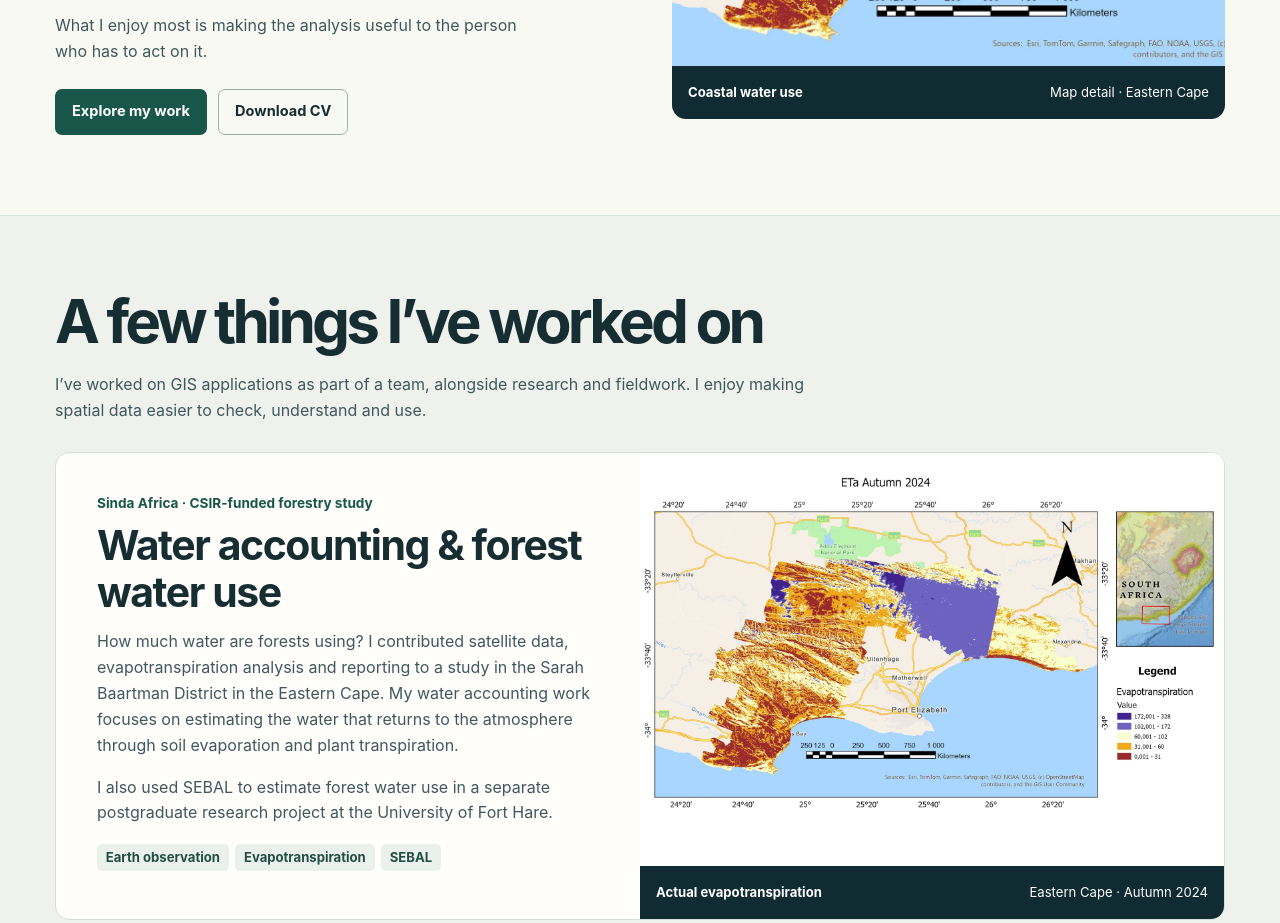
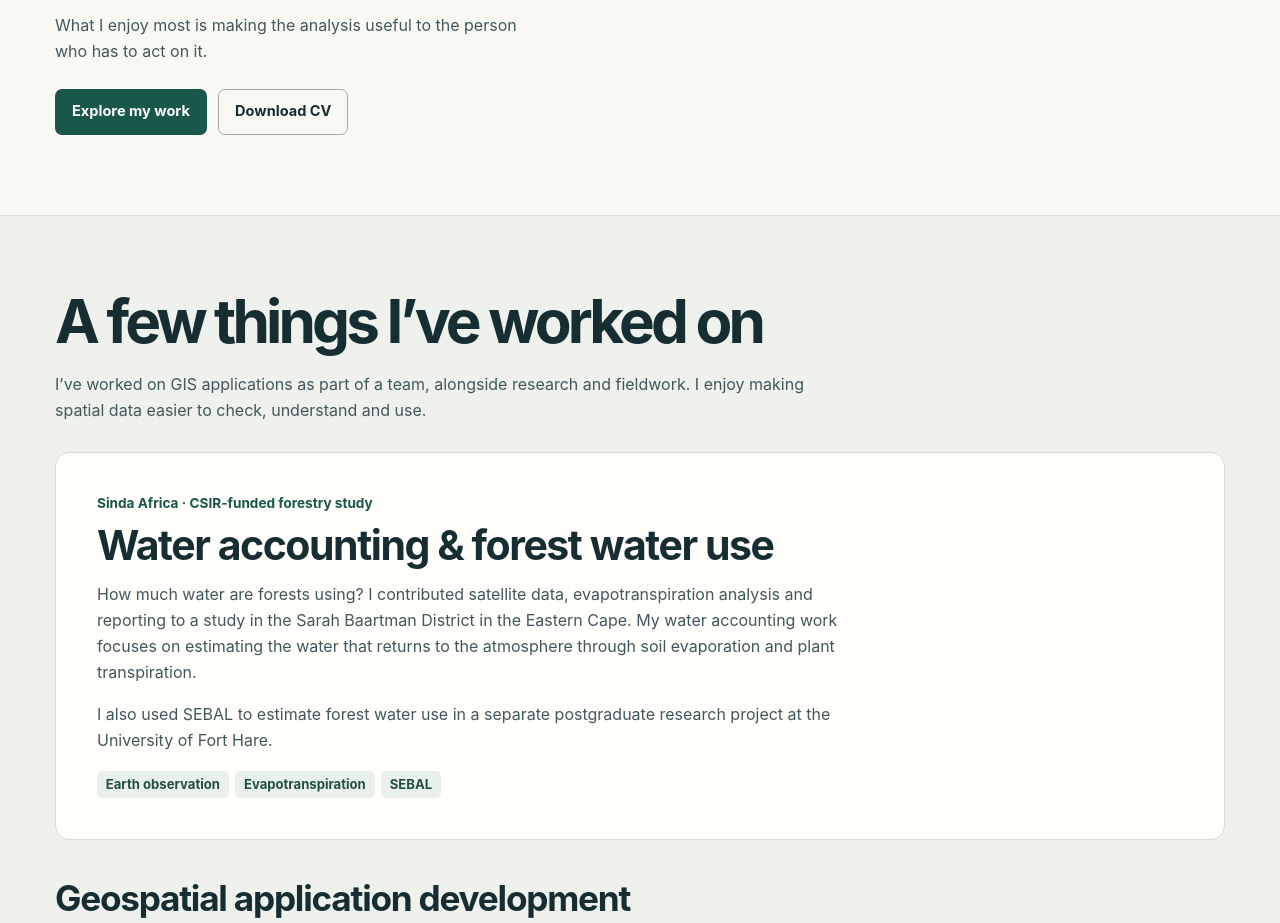
Before and after one commit to cmbar94/cmbar94.github.io, a plain HTML site: page index.html in a window 1280 px wide. Shown: the part 488-1411 px from the top of the page. Drawn offline with Linux system fonts and the light colour scheme.

Commit message:
Remove the unrepresentative evapotranspiration map from the portfolio

```diff
--- a/index.html
+++ b/index.html
@@ -9,8 +9,6 @@
 <meta property="og:description" content="Projects in GIS development, water accounting, GeoAI and Earth observation.">
 <meta property="og:type" content="website">
 <link rel="canonical" href="https://cmbar94.github.io/">
-<meta property="og:image" content="https://cmbar94.github.io/assets/eastern-cape-et.webp">
-<link rel="icon" href="assets/eastern-cape-et.webp">
 <title>Simbarashe Mukanganyama | Geospatial Portfolio</title>
 <style>
 :root {
@@ -177,6 +175,8 @@ h2 { font-size: clamp(2.2rem, 4.7vw, 4rem); font-weight: 750; }
 
 .hero .hero-art > a { position: relative; overflow: hidden; aspect-ratio: 1.42; }
 .hero .hero-art img { position: absolute; width: 155%; max-width: none; left: -7%; top: 50%; transform: translateY(-50%); }
+.hero, .feature { grid-template-columns: minmax(0, 1fr); }
+.feature-copy p { max-width: 76ch; }
 </style>
 </head>
 <body>
@@ -196,10 +196,6 @@ h2 { font-size: clamp(2.2rem, 4.7vw, 4rem); font-weight: 750; }
       <p class="hero-note">What I enjoy most is making the analysis useful to the person who has to act on it.</p>
       <div class="actions"><a class="button primary" href="#work">Explore my work</a><a class="button secondary" href="assets/Simbarashe_Mukanganyama_CV.pdf" download>Download CV</a></div>
     </div>
-    <figure class="hero-art">
-      <a href="assets/eastern-cape-et.webp" aria-label="Open the full autumn 2024 water-use map"><img src="assets/eastern-cape-et.webp" width="1754" height="1240" alt="Detail of the evapotranspiration map along the coast near Gqeberha" fetchpriority="high"></a>
-      <figcaption><span>Coastal water use</span><span>Map detail · Eastern Cape</span></figcaption>
-    </figure>
   </section>
 
   <section class="work" id="work" aria-labelledby="work-title">
@@ -208,17 +204,13 @@ h2 { font-size: clamp(2.2rem, 4.7vw, 4rem); font-weight: 750; }
       <p class="section-intro work-intro">I’ve worked on GIS applications as part of a team, alongside research and fieldwork. I enjoy making spatial data easier to check, understand and use.</p>
 
       <article class="feature" id="water-accounting">
-        <div class="feature-copy">
+        <div class="feature-copy" id="forest-water-use">
           <p class="meta">Sinda Africa · CSIR-funded forestry study</p>
           <h3>Water accounting &amp; forest water use</h3>
           <p>How much water are forests using? I contributed satellite data, evapotranspiration analysis and reporting to a study in the Sarah Baartman District in the Eastern Cape. My water accounting work focuses on estimating the water that returns to the atmosphere through soil evaporation and plant transpiration.</p>
           <p>I also used SEBAL to estimate forest water use in a separate postgraduate research project at the University of Fort Hare.</p>
           <ul class="tags" aria-label="Skills"><li>Earth observation</li><li>Evapotranspiration</li><li>SEBAL</li></ul>
         </div>
-        <figure class="hero-art water-art" id="forest-water-use">
-          <a href="assets/eastern-cape-et.webp" aria-label="Open the Eastern Cape evapotranspiration map at full size"><img src="assets/eastern-cape-et.webp" width="1754" height="1240" alt="Autumn 2024 evapotranspiration across the Eastern Cape, with a colour legend and regional locator" loading="lazy"></a>
-          <figcaption><span>Actual evapotranspiration</span><span>Eastern Cape · Autumn 2024</span></figcaption>
-        </figure>
       </article>
 
       <h3 class="collection-title">Geospatial application development</h3>
```
